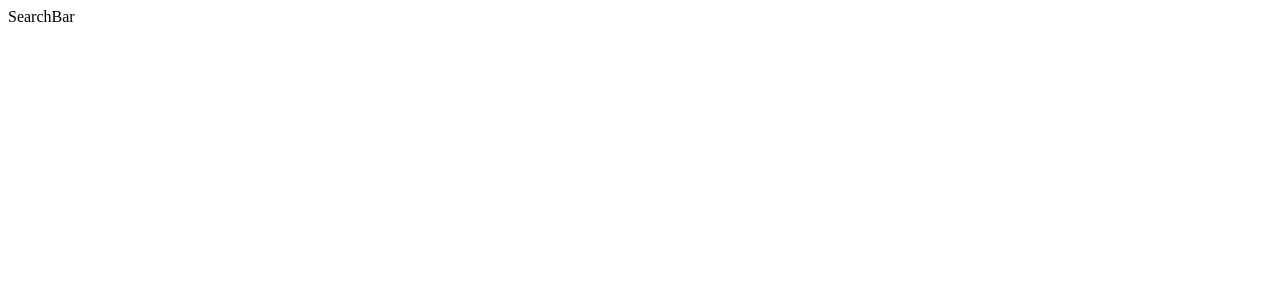
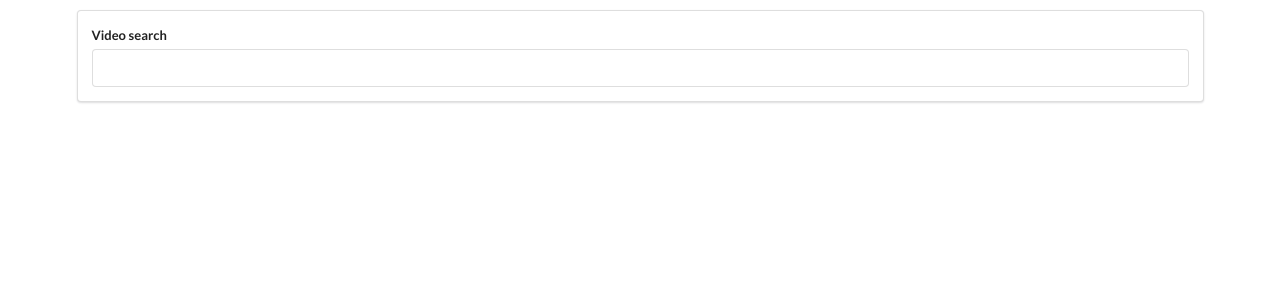
Before and after one commit to KaremMohamed21/Youtube-API-with-React, a React (Create React App) app: page / in a window 1280 px wide. Shown: the top 300 px of the page. Built offline with nearby package versions, Linux system fonts and the light colour scheme.

Commit message:
Make Search Component

```diff
--- a/public/index.html
+++ b/public/index.html
@@ -10,6 +10,10 @@
       content="Web site created using create-react-app"
     />
     <link rel="apple-touch-icon" href="%PUBLIC_URL%/logo192.png" />
+    <link
+      rel="stylesheet"
+      href="https://cdnjs.cloudflare.com/ajax/libs/semantic-ui/2.4.1/semantic.min.css"
+    />
     <!--
       manifest.json provides metadata used when your web app is installed on a
       user's mobile device or desktop. See https://developers.google.com/web/fundamentals/web-app-manifest/
--- a/src/components/App.js
+++ b/src/components/App.js
@@ -4,7 +4,7 @@ import SearchBar from "./SearchBar";
 class App extends React.Component {
   render() {
     return (
-      <div>
+      <div className="ui container" style={{ marginTop: "10px" }}>
         <SearchBar />
       </div>
     );
--- a/src/components/SearchBar.js
+++ b/src/components/SearchBar.js
@@ -1,8 +1,30 @@
 import React from "react";
 
 class SearchBar extends React.Component {
+  state = {
+    searchKey: "",
+  };
+
   render() {
-    return <div>SearchBar</div>;
+    return (
+      <div className="ui segment">
+        <form
+          className="ui form"
+          onSubmit={(e) => {
+            e.preventDefault();
+          }}
+        >
+          <div className="field">
+            <label>Video search</label>
+            <input
+              type="text"
+              value={this.state.searchKey}
+              onChange={(e) => this.setState({ searchKey: e.target.value })}
+            />
+          </div>
+        </form>
+      </div>
+    );
   }
 }
 
```
